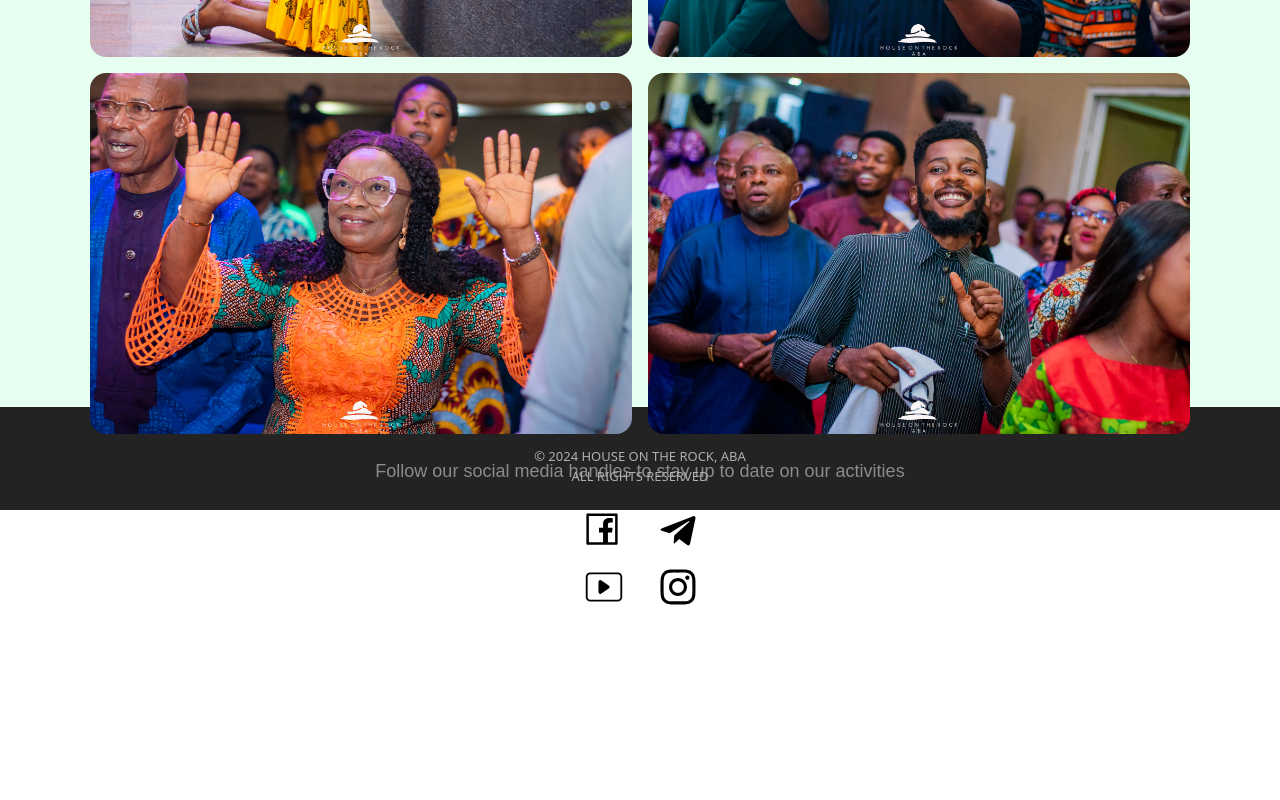
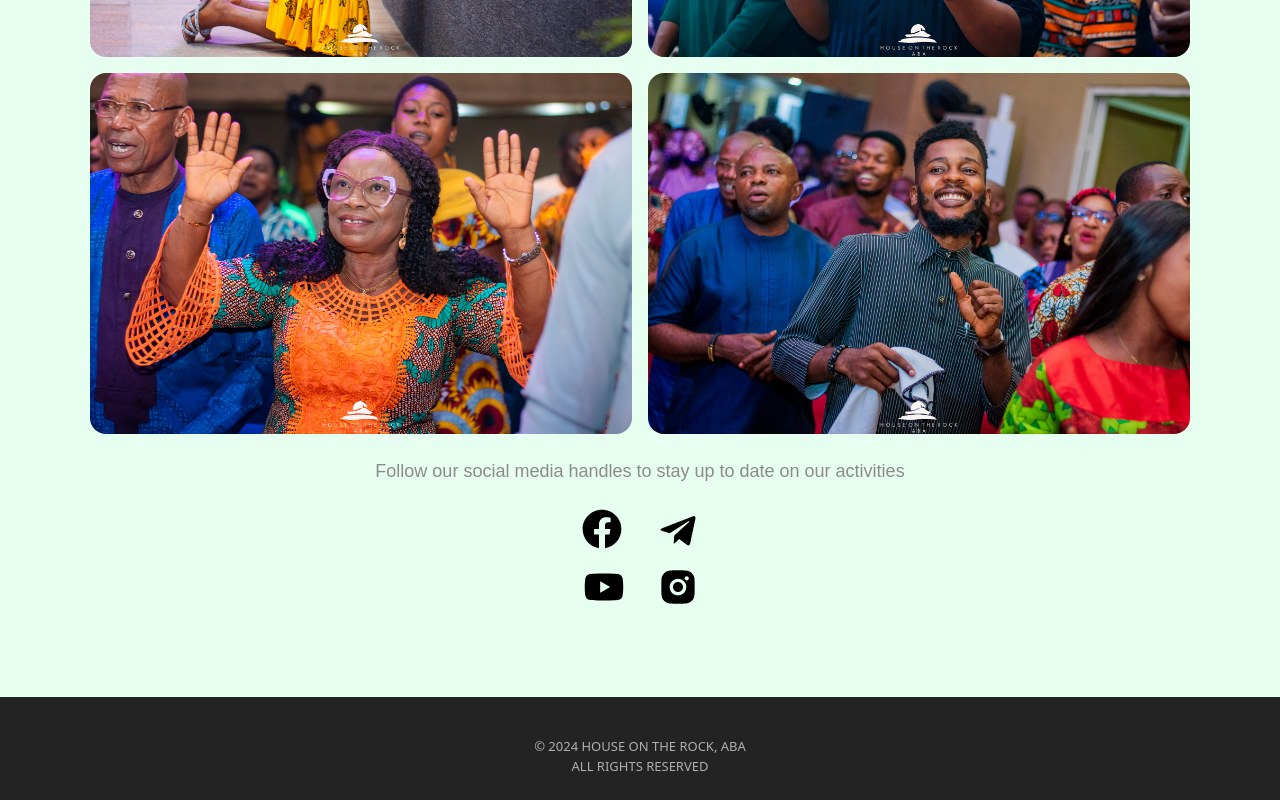
Before and after one commit to ifeanyi305/hotr_abia, a React (Create React App) app: page /socials in a window 1280 px wide. Shown: the part 761-1561 px from the top of the page. Before the commit the page ends 1370 px from the top, so only its background shows below. Built offline with nearby package versions, Linux system fonts and the light colour scheme; a web font is replaced by a local one.

Commit message:
Update social media icon

```diff
--- a/src/pages/Home.js
+++ b/src/pages/Home.js
@@ -6,10 +6,10 @@ import Footer from '../components/footer/Footer';
 import { contactInfo } from '../data/data';
 import { infoData } from '../data/data';
 import { resources } from '../data/data';
-import { FaInstagram } from "react-icons/fa";
-import { CiYoutube } from "react-icons/ci";
+import { RiInstagramFill } from "react-icons/ri";
+import { AiFillYoutube } from "react-icons/ai";
 import { FaTelegramPlane } from "react-icons/fa";
-import { AiOutlineFacebook } from "react-icons/ai";
+import { FaFacebook } from "react-icons/fa";
 import "./style.css";
 
 const SectionTitle = ({ title, className }) => (
@@ -72,7 +72,7 @@ const Home = () => {
             <div key={index} className="my-8">
               <p className="text-[22px] font-[400] text-white">{data.title}</p>
               <div className="md:flex md:justify-center">
-                <button className="bg-white flex items-center gap-2 px-6 py-[4px] text-[#438E5B] text-[17px]">
+                <button className="bg-white flex rounded-lg items-center gap-2 px-6 py-[4px] text-[#438E5B] text-[17px]">
                   {data.icon}
                   {data.btnText === "RECENT SERMONS" ? (
                     <a href={data.link} target="_blank" rel="noreferrer">{data.btnText}</a>
@@ -143,16 +143,16 @@ const Home = () => {
         <p className="text-white text-center text-[20px] font-sans font-[500] py-4">WE ARE SOCIAL</p>
         <div className="flex justify-center items-center gap-4">
           <a href="https://web.facebook.com/HouseOnTheRockAba" target="_blank" rel="noreferrer">
-            <AiOutlineFacebook className="text-[24px]" />
+            <FaFacebook className="text-[24px]" />
           </a>
           <a href="https://www.youtube.com/@houseontherockaba4362" target="_blank" rel="noreferrer">
-            <CiYoutube className="text-[24px]" />
+            <AiFillYoutube className="text-[28px]" />
           </a>
           <a href="https://t.me/hotraba" target="_blank" rel="noreferrer">
             <FaTelegramPlane className="text-[24px]" />
           </a>
           <a href="https://www.instagram.com/hotraba/" target="_blank" rel="noreferrer">
-            <FaInstagram className="text-[24px]" />
+            <RiInstagramFill className="text-[24px]" />
           </a>
         </div>
       </section>
--- a/src/pages/churchInfo/socialMedia/SocialMedia.js
+++ b/src/pages/churchInfo/socialMedia/SocialMedia.js
@@ -1,10 +1,10 @@
 import React from 'react';
 import ComponentFooter from '../../../components/footer/ComponentFooter';
 import { socialImages } from '../../../data/data';
-import { FaInstagram } from "react-icons/fa";
-import { CiYoutube } from "react-icons/ci";
 import { FaTelegramPlane } from "react-icons/fa";
-import { AiOutlineFacebook } from "react-icons/ai";
+import { RiInstagramFill } from "react-icons/ri";
+import { AiFillYoutube } from "react-icons/ai";
+import { FaFacebook } from "react-icons/fa";
 
 const SocialMedia = () => {
   // const getRandomImages = (num, array) => {
@@ -26,7 +26,7 @@ const SocialMedia = () => {
       <div className="bgImage w-full py-[10%] px-4">
         <p className="text-center text-[24px] text-white font-[600]">SOCIAL MEDIA</p>
       </div>
-      <div className="bg-[#E7FFF1] w-full  py-[5%] px-[7%] h-svh">
+      <div className="bg-[#E7FFF1] w-full  py-[5%] px-[7%]">
         <div className="grid grid-cols-2 gap-4 justify-center my-6">
           {socialImages.map((img, index) => (
             <div key={index}>
@@ -40,10 +40,10 @@ const SocialMedia = () => {
         <div className="flex items-center gap-8 justify-center my-6">
           <div>
             <a href="https://web.facebook.com/HouseOnTheRockAba" target="_blank" rel="noreferrer">
-              <AiOutlineFacebook className="text-[40px] font-extrabold" />
+              <FaFacebook className="text-[40px] font-extrabold" />
             </a>
             <a href="https://www.youtube.com/@houseontherockaba4362" target="_blank" rel="noreferrer">
-              <CiYoutube className="text-[44px] font-extrabold mt-4" />
+              <AiFillYoutube className="text-[44px] font-extrabold mt-4" />
             </a>
           </div>
           <div>
@@ -51,7 +51,7 @@ const SocialMedia = () => {
               <FaTelegramPlane className="text-[40px] font-extrabold" />
             </a>
             <a href="https://www.instagram.com/hotraba/" target="_blank" rel="noreferrer">
-              <FaInstagram className="text-[40px] font-extrabold mt-4" />
+              <RiInstagramFill className="text-[40px] font-extrabold mt-4" />
             </a>
           </div>
         </div>
```
